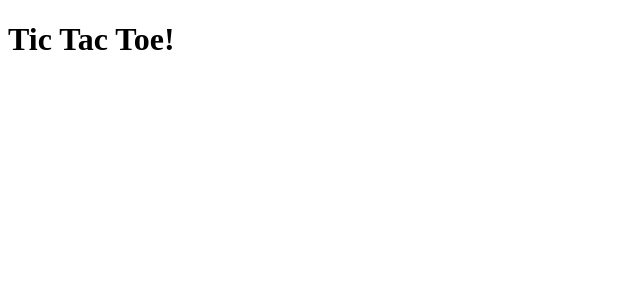
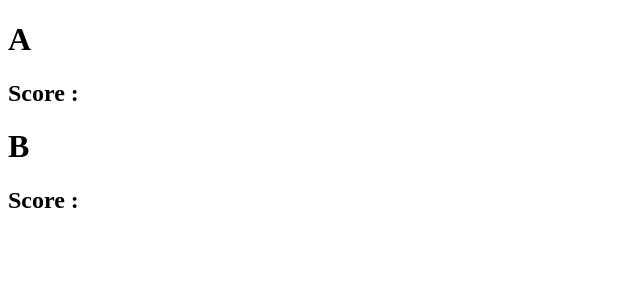
Before and after one commit to KimInteger/Tic-Tac-Toe, a React app: page / in a window 1280 px wide. Shown: the top 300 px of the page, without its empty margins (0-640 px from the left). Built offline with nearby package versions, Linux system fonts and the light colour scheme.

Commit message:
frame | app.tsx
바닐라 프레임

```diff
--- a/src/app.tsx
+++ b/src/app.tsx
@@ -1,9 +1,27 @@
 import React from "react";
 
-const App = () => {
+const App : React.FC = () => {
   return (
     <>
-      <h1>Tic Tac Toe!</h1>
+      <div>
+        <h1>A</h1>
+        <h2>Score : <span></span> </h2>
+      </div>
+      <div>
+        <div></div>
+        <div></div>
+        <div></div>
+        <div></div>
+        <div></div>
+        <div></div>
+        <div></div>
+        <div></div>
+        <div></div>
+      </div>
+      <div>
+        <h1>B</h1>
+        <h2>Score : <span></span> </h2>
+      </div>
     </>
   )
 }
```
